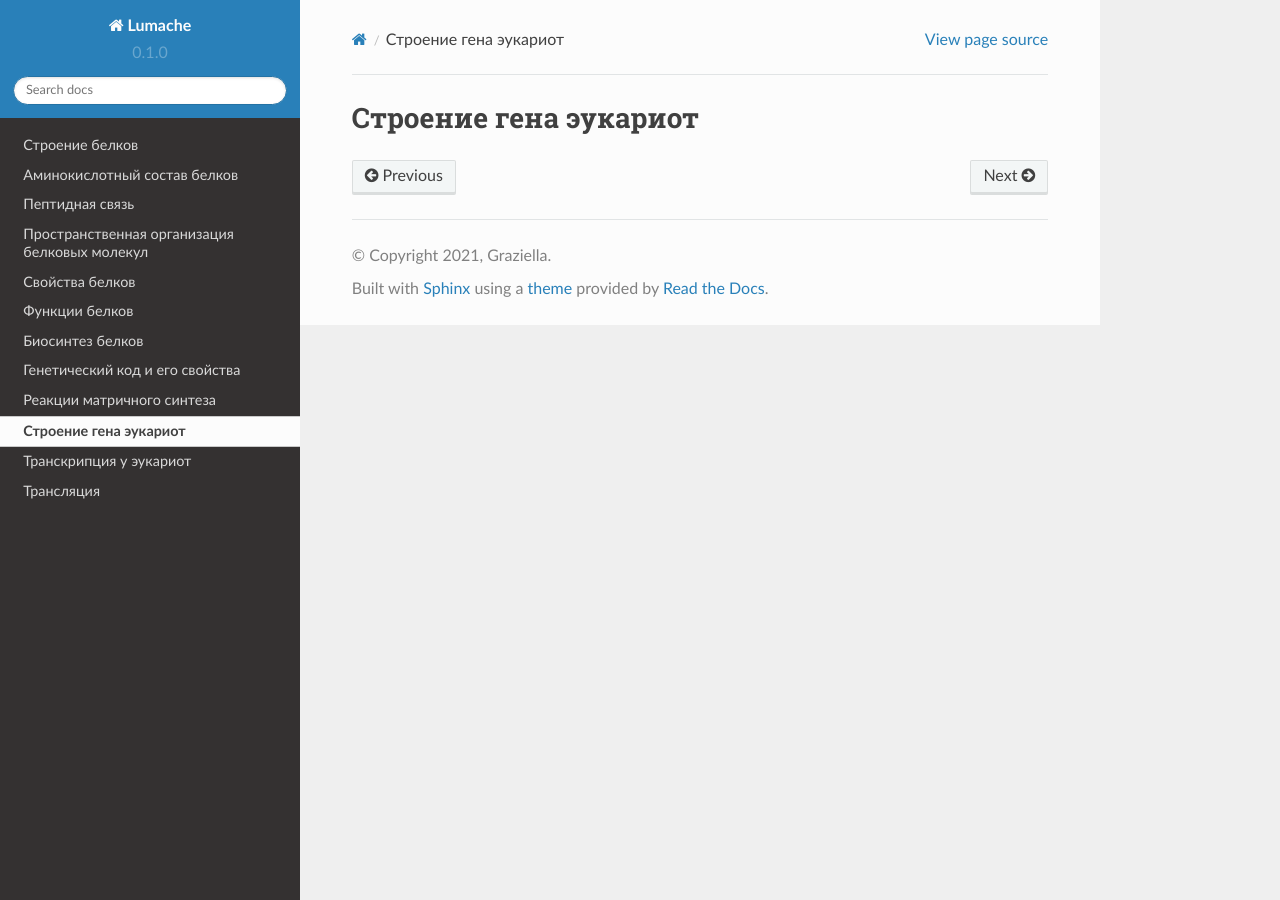
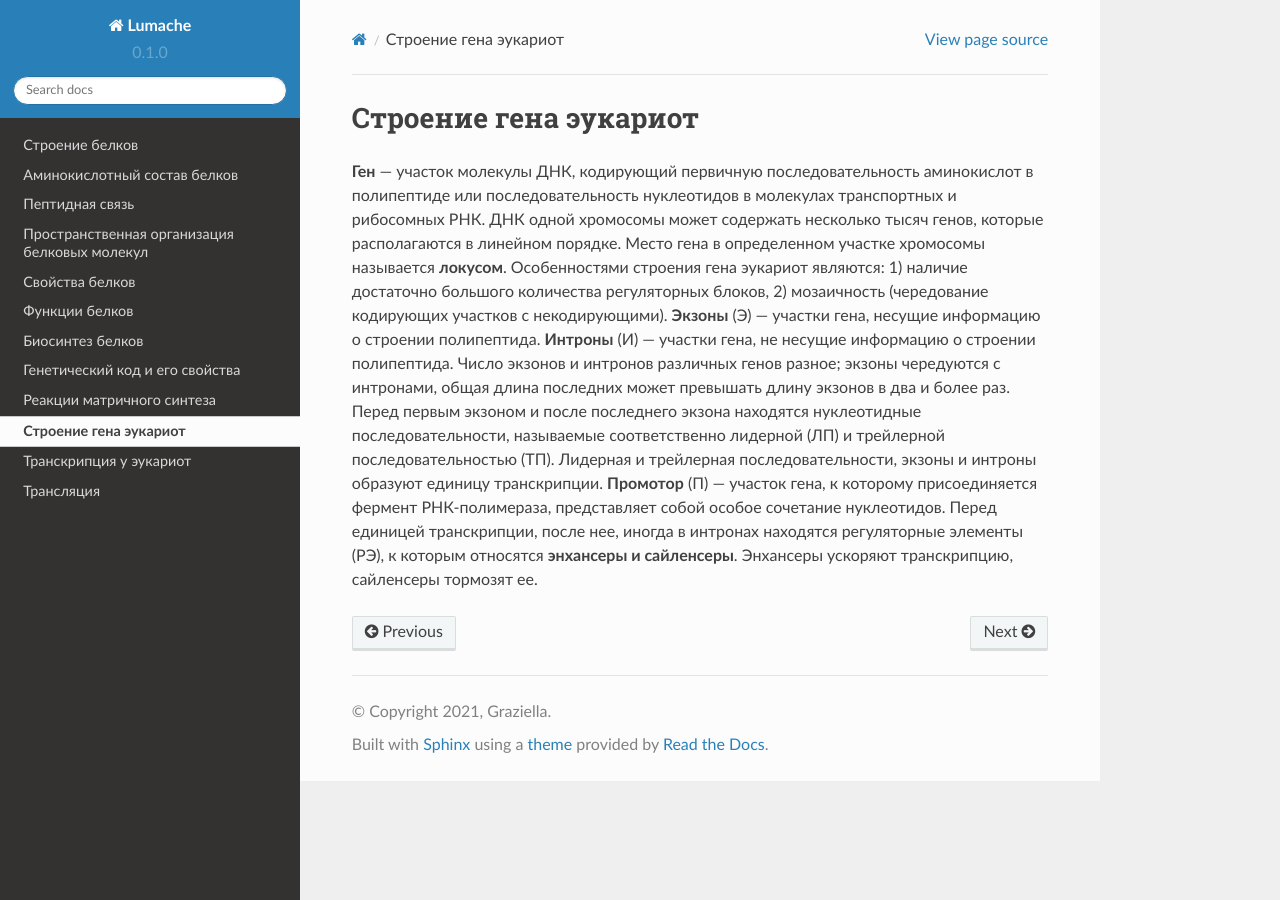
Before and after one commit to neptune2021/test_documentation, a Sphinx documentation site: the page built from docs/source/10.rst, in a window 1280 px wide. Built offline with Sphinx 7.4.7 and the Read the Docs theme 2.0.0, drawn with Linux system fonts in a browser that asks for light colours.

Commit message:
Update 10.rst

```diff
--- a/docs/source/10.rst
+++ b/docs/source/10.rst
@@ -1,2 +1,3 @@
 Строение гена эукариот
 ======================
+**Ген** — участок молекулы ДНК, кодирующий первичную последовательность аминокислот в полипептиде или последовательность нуклеотидов в молекулах транспортных и рибосомных РНК. ДНК одной хромосомы может содержать несколько тысяч генов, которые располагаются в линейном порядке. Место гена в определенном участке хромосомы называется **локусом**. Особенностями строения гена эукариот являются: 1) наличие достаточно большого количества регуляторных блоков, 2) мозаичность (чередование кодирующих участков с некодирующими). **Экзоны** (Э) — участки гена, несущие информацию о строении полипептида. **Интроны** (И) — участки гена, не несущие информацию о строении полипептида. Число экзонов и интронов различных генов разное; экзоны чередуются с интронами, общая длина последних может превышать длину экзонов в два и более раз. Перед первым экзоном и после последнего экзона находятся нуклеотидные последовательности, называемые соответственно лидерной (ЛП) и трейлерной последовательностью (ТП). Лидерная и трейлерная последовательности, экзоны и интроны образуют единицу транскрипции. **Промотор** (П) — участок гена, к которому присоединяется фермент РНК-полимераза, представляет собой особое сочетание нуклеотидов. Перед единицей транскрипции, после нее, иногда в интронах находятся регуляторные элементы (РЭ), к которым относятся **энхансеры и сайленсеры**. Энхансеры ускоряют транскрипцию, сайленсеры тормозят ее.
```
